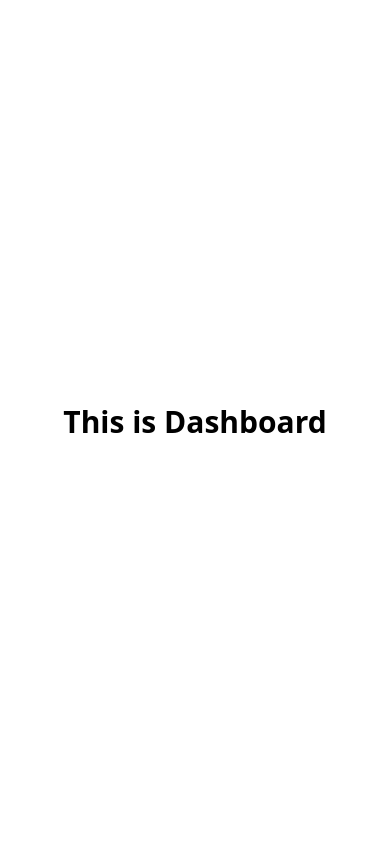
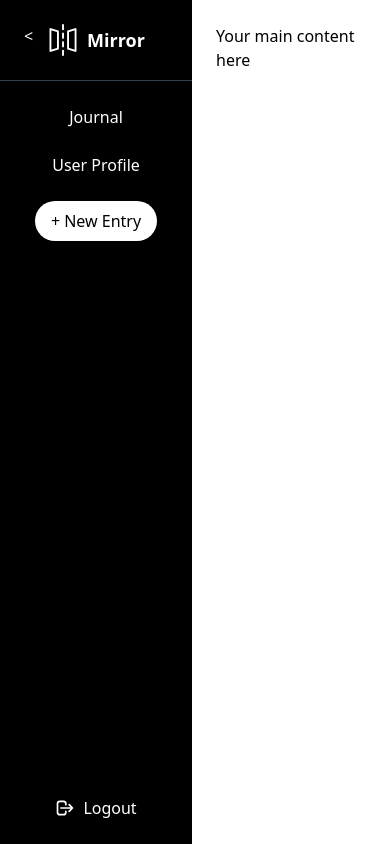
Before and after one commit to Yrcd27/Mirror, a React (Vite) app in the folder mirror-frontend/: page /dashboard in a window 390 px wide. Built offline with nearby package versions, Linux system fonts and the light colour scheme.

Commit message:
Added responsive Sidebar component and fixed logo import

```diff
--- a/mirror-frontend/package.json
+++ b/mirror-frontend/package.json
@@ -14,6 +14,7 @@
     "axios": "^1.11.0",
     "react": "^19.1.0",
     "react-dom": "^19.1.0",
+    "react-icons": "^5.5.0",
     "tailwindcss": "^4.1.11"
   },
   "devDependencies": {
--- /dev/null
+++ b/mirror-frontend/src/components/Sidebar.jsx
@@ -0,0 +1,58 @@
+import React, { useState } from "react";
+import { HiOutlineLogout } from "react-icons/hi";
+import logo from "../assets/logo192.png";
+
+export default function Sidebar() {
+  const [isOpen, setIsOpen] = useState(true);
+
+  return (
+    <div className={`flex`}>
+      {/* Sidebar */}
+      <div
+        className={`bg-black text-white flex flex-col justify-between h-screen transition-all duration-300
+        ${isOpen ? "w-48" : "w-16"} md:w-48`}
+      >
+        {/* Top Section */}
+        <div>
+          {/* Logo */}
+          <div className="flex items-center justify-center py-6 border-b border-gray-700">
+            <img src={logo} alt="Mirror Logo" className="w-8 h-8 mr-2" />
+            {isOpen && <span className="text-lg font-bold">Mirror</span>}
+          </div>
+
+          {/* Menu Items */}
+          <nav className="mt-6 space-y-6 text-center">
+            <a href="/journal" className="block hover:text-gray-400">
+              Journal
+            </a>
+            <a href="/profile" className="block hover:text-gray-400">
+              User Profile
+            </a>
+            <button className="bg-white text-black px-4 py-2 rounded-full hover:bg-gray-200">
+              + New Entry
+            </button>
+          </nav>
+        </div>
+
+        {/* Bottom Section */}
+        <div className="py-6 text-center">
+          <button className="flex items-center justify-center w-full hover:text-gray-400">
+            <HiOutlineLogout size={20} />
+            {isOpen && <span className="ml-2">Logout</span>}
+          </button>
+        </div>
+      </div>
+
+      {/* Toggle Button (Mobile) */}
+      <button
+        className="md:hidden absolute top-4 left-4 bg-black text-white p-2 rounded"
+        onClick={() => setIsOpen(!isOpen)}
+      >
+        {isOpen ? "<" : ">"}
+      </button>
+
+      {/* Content Area */}
+      <div className="flex-1 p-6">Your main content here</div>
+    </div>
+  );
+}
--- a/mirror-frontend/src/pages/Dashboard.jsx
+++ b/mirror-frontend/src/pages/Dashboard.jsx
@@ -1,9 +1,10 @@
 import React from "react";
+import Sidebar from "../components/Sidebar";
 
 export default function Dashboard() {
   return (
-    <div className="flex items-center justify-center h-screen text-3xl font-bold">
-      This is Dashboard
+    <div className="flex">
+      <Sidebar />
     </div>
   );
 }
--- a/mirror-frontend/src/pages/Landing.jsx
+++ b/mirror-frontend/src/pages/Landing.jsx
@@ -1,4 +1,3 @@
-// src/pages/Landing.jsx
 import React from "react";
 import Navbar from "../components/Navbar";
 import HeroSection from "../components/HeroSection";
```
Also changed, not shown: mirror-frontend/src/assets/logo192.png (added), 1 other file (tests, documents, lock files or other folders).
